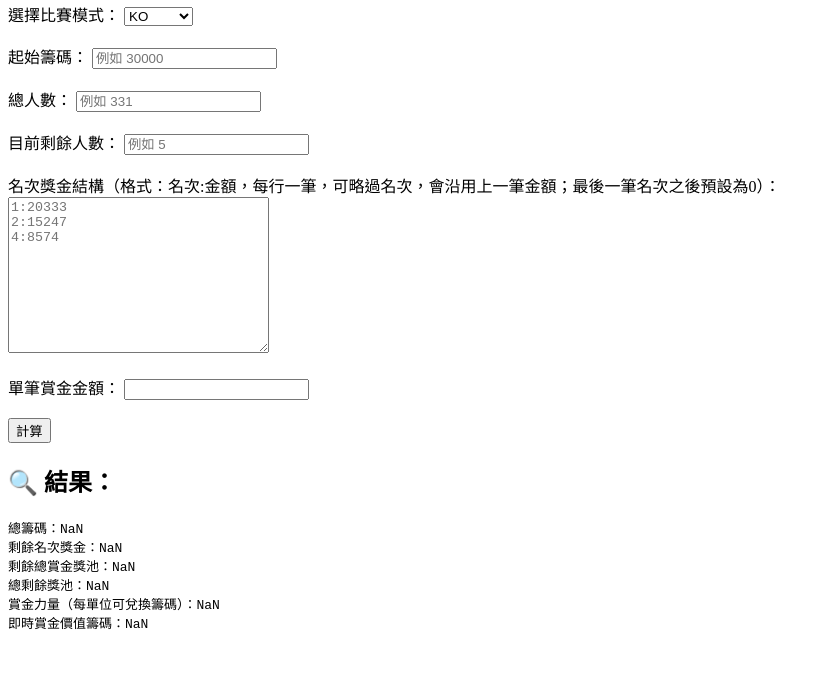
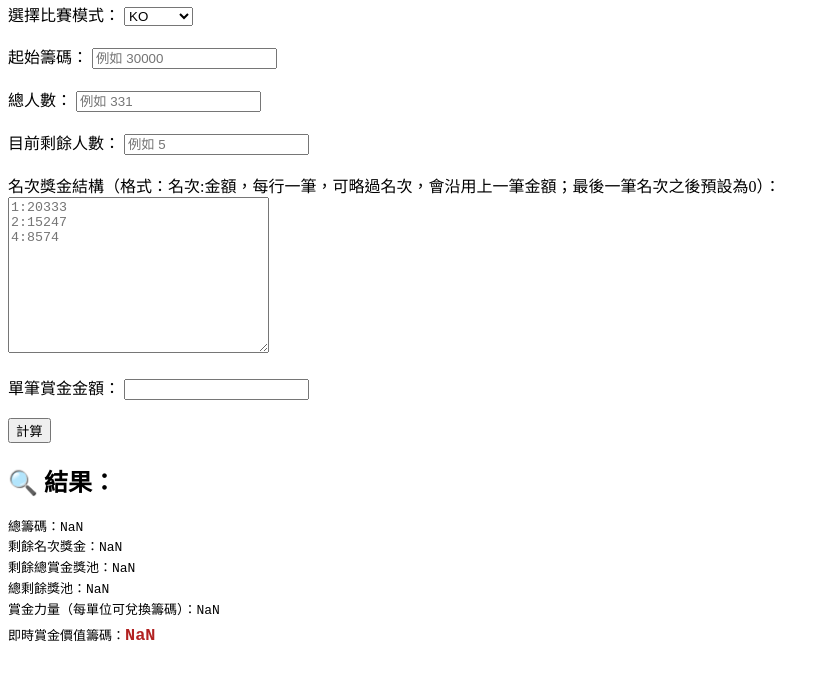
Before and after one commit to aa852aaa/bounty-calculator, a plain HTML site: page index.html in a window 1280 px wide. Both pictures are taken after a click on the button "計算". Shown: the part 87-766 px from the top of the page, without its empty margins (0-829 px from the left). Drawn offline with Linux system fonts and the light colour scheme.

Commit message:
Update index.html

```diff
--- a/index.html
+++ b/index.html
@@ -1,6 +1,18 @@
 <!DOCTYPE html>
 <html lang="zh-Hant">
 <head>
+  <style>
+    pre#output {
+      font-size: 1em;
+      line-height: 1.6;
+    }
+    .highlight {
+      font-size: 1.3em;
+      font-weight: bold;
+      color: #b22222;
+    }
+  </style>
+  <meta name="viewport" content="width=device-width, initial-scale=1.0">
   <meta charset="UTF-8">
   <title>撲克賞金計算機</title>
 </head>
@@ -133,14 +145,15 @@
       else if (mode === "PKO") bountyValue = parseFloat(document.getElementById("pkoTarget").value) * bountyPower;
       else if (mode === "Mystery") bountyValue = bountyAvg * bountyPower;
 
-      let result = `總籌碼：${totalChips.toFixed(0)}\n`;
+      let result = `總籌碼：${totalChips.toFixed(0)}
+`;
       result += `剩餘名次獎金：${dynamicPrize.toFixed(2)}\n`;
       result += `剩餘總賞金獎池：${bountyPool.toFixed(2)}\n`;
       result += `總剩餘獎池：${totalPool.toFixed(2)}\n`;
       result += `賞金力量（每單位可兌換籌碼）：${bountyPower.toFixed(4)}\n`;
-      result += `即時賞金價值籌碼：${bountyValue.toFixed(2)}`;
+      result += `即時賞金價值籌碼：<span class='highlight'>${bountyValue.toFixed(2)}</span>`;
 
-      document.getElementById("output").innerText = result;
+      document.getElementById("output").innerHTML = result;
     }
 
     window.onload = updateModeForm;
```
